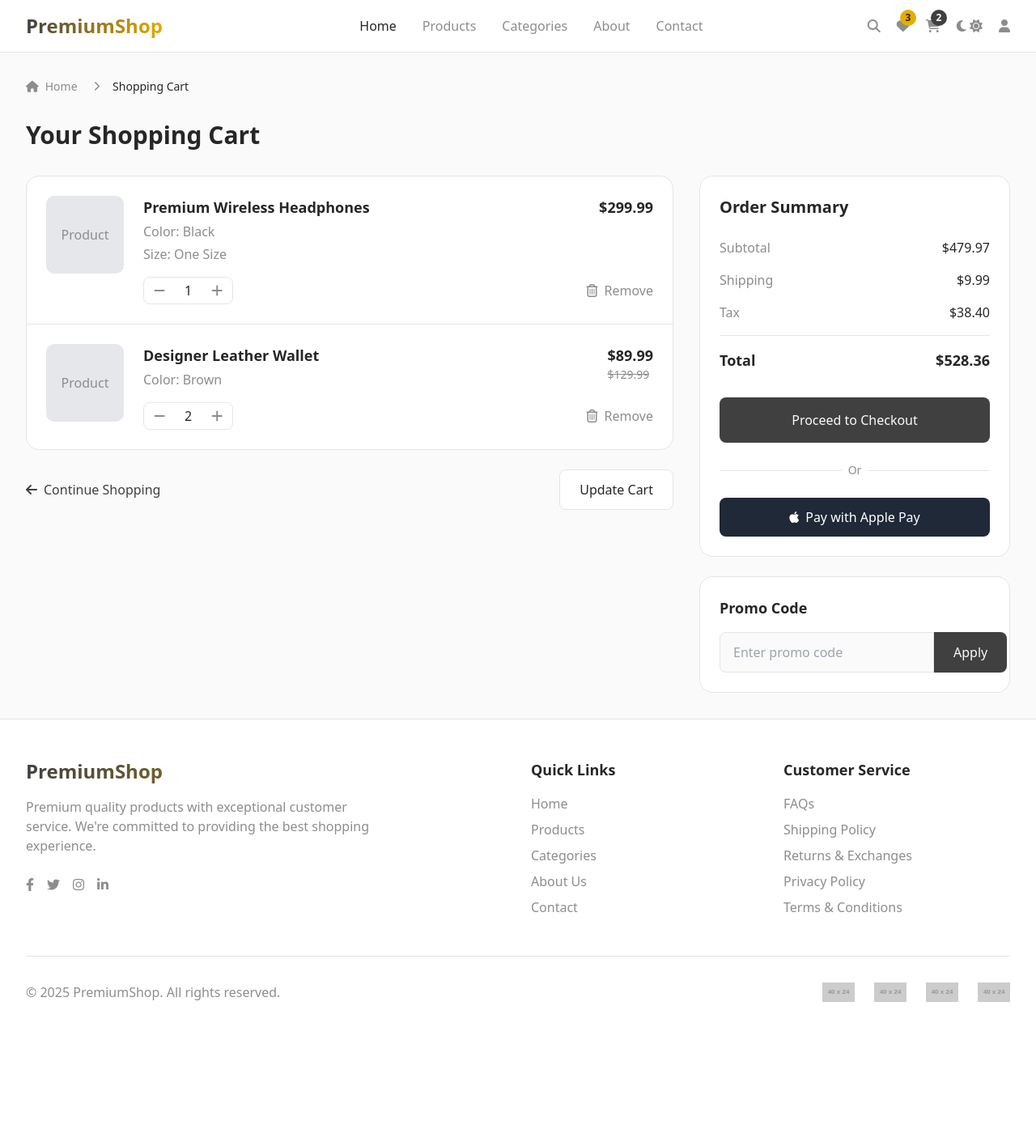
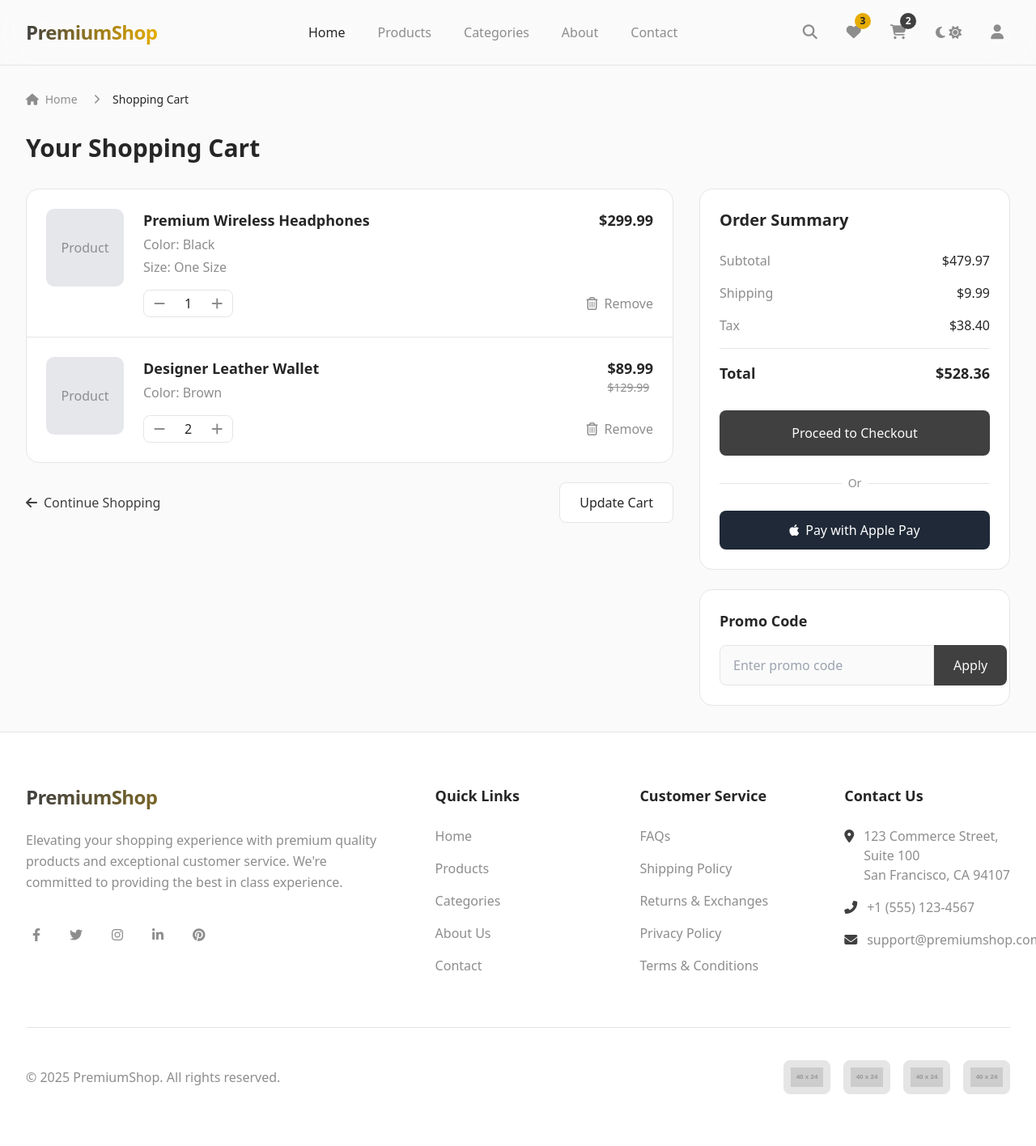
Before and after one commit to winstonmhango23/air-framework-tutorials, a Python web app: template templates/cart/cart_page.html in a window 1280 px wide. Shown: the whole page at 81% size. Before the commit the page ends 1238 px from the top, so only its background shows below. Run offline with Jinja, Linux system fonts and the light colour scheme; the template is opened without the code that fills it, so the values that code supplies are empty; grey boxes labelled with a size stand in for pictures from a placeholder-image service; some libraries are stand-ins or nearby versions.

Commit message:
updated the templates

```diff
--- a/static/css/output.css
+++ b/static/css/output.css
@@ -734,6 +734,18 @@
   top: 1rem;
 }
 
+.-bottom-1 {
+  bottom: -0.25rem;
+}
+
+.-right-1 {
+  right: -0.25rem;
+}
+
+.-top-1 {
+  top: -0.25rem;
+}
+
 .-z-10 {
   z-index: -10;
 }
@@ -877,6 +889,10 @@
   margin-top: 2rem;
 }
 
+.mt-3 {
+  margin-top: 0.75rem;
+}
+
 .block {
   display: block;
 }
@@ -977,6 +993,10 @@
   height: 100%;
 }
 
+.h-0\.5 {
+  height: 0.125rem;
+}
+
 .min-h-\[500px\] {
   min-height: 500px;
 }
@@ -1047,6 +1067,14 @@
 
 .w-full {
   width: 100%;
+}
+
+.w-0 {
+  width: 0px;
+}
+
+.w-20 {
+  width: 5rem;
 }
 
 .max-w-2xl {
@@ -1257,6 +1285,12 @@
   margin-bottom: calc(2rem * var(--tw-space-y-reverse));
 }
 
+.space-x-10 > :not([hidden]) ~ :not([hidden]) {
+  --tw-space-x-reverse: 0;
+  margin-right: calc(2.5rem * var(--tw-space-x-reverse));
+  margin-left: calc(2.5rem * calc(1 - var(--tw-space-x-reverse)));
+}
+
 .overflow-hidden {
   overflow: hidden;
 }
@@ -1600,6 +1634,10 @@
   padding-top: 2rem;
 }
 
+.pt-10 {
+  padding-top: 2.5rem;
+}
+
 .text-center {
   text-align: center;
 }
@@ -1809,6 +1847,18 @@
   backdrop-filter: var(--tw-backdrop-blur) var(--tw-backdrop-brightness) var(--tw-backdrop-contrast) var(--tw-backdrop-grayscale) var(--tw-backdrop-hue-rotate) var(--tw-backdrop-invert) var(--tw-backdrop-opacity) var(--tw-backdrop-saturate) var(--tw-backdrop-sepia);
 }
 
+.backdrop-blur-lg {
+  --tw-backdrop-blur: blur(16px);
+  -webkit-backdrop-filter: var(--tw-backdrop-blur) var(--tw-backdrop-brightness) var(--tw-backdrop-contrast) var(--tw-backdrop-grayscale) var(--tw-backdrop-hue-rotate) var(--tw-backdrop-invert) var(--tw-backdrop-opacity) var(--tw-backdrop-saturate) var(--tw-backdrop-sepia);
+  backdrop-filter: var(--tw-backdrop-blur) var(--tw-backdrop-brightness) var(--tw-backdrop-contrast) var(--tw-backdrop-grayscale) var(--tw-backdrop-hue-rotate) var(--tw-backdrop-invert) var(--tw-backdrop-opacity) var(--tw-backdrop-saturate) var(--tw-backdrop-sepia);
+}
+
+.backdrop-blur-xl {
+  --tw-backdrop-blur: blur(24px);
+  -webkit-backdrop-filter: var(--tw-backdrop-blur) var(--tw-backdrop-brightness) var(--tw-backdrop-contrast) var(--tw-backdrop-grayscale) var(--tw-backdrop-hue-rotate) var(--tw-backdrop-invert) var(--tw-backdrop-opacity) var(--tw-backdrop-saturate) var(--tw-backdrop-sepia);
+  backdrop-filter: var(--tw-backdrop-blur) var(--tw-backdrop-brightness) var(--tw-backdrop-contrast) var(--tw-backdrop-grayscale) var(--tw-backdrop-hue-rotate) var(--tw-backdrop-invert) var(--tw-backdrop-opacity) var(--tw-backdrop-saturate) var(--tw-backdrop-sepia);
+}
+
 .transition-all {
   transition-property: all;
   transition-timing-function: cubic-bezier(0.4, 0, 0.2, 1);
@@ -2028,6 +2078,11 @@
   border-bottom-width: 0px;
 }
 
+.hover\:-translate-y-2:hover {
+  --tw-translate-y: -0.5rem;
+  transform: translate(var(--tw-translate-x), var(--tw-translate-y)) rotate(var(--tw-rotate)) skewX(var(--tw-skew-x)) skewY(var(--tw-skew-y)) scaleX(var(--tw-scale-x)) scaleY(var(--tw-scale-y));
+}
+
 .hover\:-rotate-3:hover {
   --tw-rotate: -3deg;
   transform: translate(var(--tw-translate-x), var(--tw-translate-y)) rotate(var(--tw-rotate)) skewX(var(--tw-skew-x)) skewY(var(--tw-skew-y)) scaleX(var(--tw-scale-x)) scaleY(var(--tw-scale-y));
@@ -2166,6 +2221,10 @@
   opacity: 0.5;
 }
 
+.group:hover .group-hover\:w-full {
+  width: 100%;
+}
+
 .group:hover .group-hover\:translate-x-1 {
   --tw-translate-x: 0.25rem;
   transform: translate(var(--tw-translate-x), var(--tw-translate-y)) rotate(var(--tw-rotate)) skewX(var(--tw-skew-x)) skewY(var(--tw-skew-y)) scaleX(var(--tw-scale-x)) scaleY(var(--tw-scale-y));
@@ -2312,6 +2371,10 @@
     grid-template-columns: repeat(4, minmax(0, 1fr));
   }
 
+  .md\:grid-cols-5 {
+    grid-template-columns: repeat(5, minmax(0, 1fr));
+  }
+
   .md\:flex-row {
     flex-direction: row;
   }
@@ -2365,6 +2428,11 @@
     padding-bottom: 8rem;
   }
 
+  .md\:py-28 {
+    padding-top: 7rem;
+    padding-bottom: 7rem;
+  }
+
   .md\:pb-32 {
     padding-bottom: 8rem;
   }
--- a/templates/base.html
+++ b/templates/base.html
@@ -3,19 +3,17 @@
 <head>
     <meta charset="UTF-8">
     <meta name="viewport" content="width=device-width, initial-scale=1.0">
-    <title>{% block title %}Premium E-commerce{% endblock %}</title>
+    <title>{% block title %}PremiumShop - Elevate Your Style{% endblock %}</title>
 
     <!-- Tailwind CSS -->
-
     <link href="/static/css/style.css" rel="stylesheet">
     <link href="/static/css/output.css" rel="stylesheet">
     <link href="/static/css/custom.css" rel="stylesheet">
 
-
     <!-- Fonts -->
     <link rel="preconnect" href="https://fonts.googleapis.com">
     <link rel="preconnect" href="https://fonts.gstatic.com" crossorigin>
-    <link href="https://fonts.googleapis.com/css2?family=Inter:wght@300;400;500;600;700&display=swap" rel="stylesheet">
+    <link href="https://fonts.googleapis.com/css2?family=Inter:wght@300;400;500;600;700&family=Playfair+Display:wght@400;500;600;700&display=swap" rel="stylesheet">
 
     <!-- Icons -->
     <link rel="stylesheet" href="https://cdnjs.cloudflare.com/ajax/libs/font-awesome/6.4.0/css/all.min.css">
--- a/templates/partials/footer.html
+++ b/templates/partials/footer.html
@@ -1,61 +1,91 @@
 <!-- Footer Component -->
-<footer class="bg-card border-t border-border transition-colors duration-300">
-  <div class="max-w-7xl mx-auto py-12 px-4 sm:px-6 lg:px-8">
-    <div class="grid grid-cols-1 md:grid-cols-4 gap-8">
+<footer class="bg-card border-t border-border transition-all duration-300">
+  <div class="max-w-7xl mx-auto py-16 px-4 sm:px-6 lg:px-8">
+    <div class="grid grid-cols-1 md:grid-cols-5 gap-12">
       <!-- Company Info -->
       <div class="col-span-1 md:col-span-2">
-        <h3 class="text-2xl font-bold bg-gradient-to-r from-primary to-accent bg-clip-text text-transparent">PremiumShop</h3>
-        <p class="mt-4 text-muted-foreground max-w-md">
-          Premium quality products with exceptional customer service. We're committed to providing the best shopping experience.
+        <h3 class="text-2xl font-bold bg-gradient-to-r from-primary to-accent bg-clip-text text-transparent tracking-tight">PremiumShop</h3>
+        <p class="mt-6 text-muted-foreground leading-relaxed max-w-md">
+          Elevating your shopping experience with premium quality products and exceptional customer service. We're committed to providing the best in class experience.
         </p>
-        <div class="flex space-x-4 mt-6">
-          <a href="#" class="text-muted-foreground hover:text-foreground transition-colors duration-200">
+        <div class="flex space-x-5 mt-8">
+          <a href="#" class="text-muted-foreground hover:text-foreground transition-colors duration-300 p-2 rounded-full hover:bg-muted">
             <i class="fab fa-facebook-f"></i>
           </a>
-          <a href="#" class="text-muted-foreground hover:text-foreground transition-colors duration-200">
+          <a href="#" class="text-muted-foreground hover:text-foreground transition-colors duration-300 p-2 rounded-full hover:bg-muted">
             <i class="fab fa-twitter"></i>
           </a>
-          <a href="#" class="text-muted-foreground hover:text-foreground transition-colors duration-200">
+          <a href="#" class="text-muted-foreground hover:text-foreground transition-colors duration-300 p-2 rounded-full hover:bg-muted">
             <i class="fab fa-instagram"></i>
           </a>
-          <a href="#" class="text-muted-foreground hover:text-foreground transition-colors duration-200">
+          <a href="#" class="text-muted-foreground hover:text-foreground transition-colors duration-300 p-2 rounded-full hover:bg-muted">
             <i class="fab fa-linkedin-in"></i>
+          </a>
+          <a href="#" class="text-muted-foreground hover:text-foreground transition-colors duration-300 p-2 rounded-full hover:bg-muted">
+            <i class="fab fa-pinterest"></i>
           </a>
         </div>
       </div>
 
       <!-- Quick Links -->
       <div>
-        <h4 class="text-lg font-semibold text-foreground">Quick Links</h4>
-        <ul class="mt-4 space-y-2">
-          <li><a href="/" class="text-muted-foreground hover:text-foreground transition-colors duration-200">Home</a></li>
-          <li><a href="/products" class="text-muted-foreground hover:text-foreground transition-colors duration-200">Products</a></li>
-          <li><a href="/categories" class="text-muted-foreground hover:text-foreground transition-colors duration-200">Categories</a></li>
-          <li><a href="/about" class="text-muted-foreground hover:text-foreground transition-colors duration-200">About Us</a></li>
-          <li><a href="/contact" class="text-muted-foreground hover:text-foreground transition-colors duration-200">Contact</a></li>
+        <h4 class="text-lg font-semibold text-foreground mb-6">Quick Links</h4>
+        <ul class="space-y-4">
+          <li><a href="/home" class="text-muted-foreground hover:text-foreground transition-colors duration-300">Home</a></li>
+          <li><a href="/products" class="text-muted-foreground hover:text-foreground transition-colors duration-300">Products</a></li>
+          <li><a href="/categories" class="text-muted-foreground hover:text-foreground transition-colors duration-300">Categories</a></li>
+          <li><a href="/about" class="text-muted-foreground hover:text-foreground transition-colors duration-300">About Us</a></li>
+          <li><a href="/contact" class="text-muted-foreground hover:text-foreground transition-colors duration-300">Contact</a></li>
         </ul>
       </div>
 
       <!-- Customer Service -->
       <div>
-        <h4 class="text-lg font-semibold text-foreground">Customer Service</h4>
-        <ul class="mt-4 space-y-2">
-          <li><a href="/faq" class="text-muted-foreground hover:text-foreground transition-colors duration-200">FAQs</a></li>
-          <li><a href="/shipping" class="text-muted-foreground hover:text-foreground transition-colors duration-200">Shipping Policy</a></li>
-          <li><a href="/returns" class="text-muted-foreground hover:text-foreground transition-colors duration-200">Returns & Exchanges</a></li>
-          <li><a href="/privacy" class="text-muted-foreground hover:text-foreground transition-colors duration-200">Privacy Policy</a></li>
-          <li><a href="/terms" class="text-muted-foreground hover:text-foreground transition-colors duration-200">Terms & Conditions</a></li>
+        <h4 class="text-lg font-semibold text-foreground mb-6">Customer Service</h4>
+        <ul class="space-y-4">
+          <li><a href="/faq" class="text-muted-foreground hover:text-foreground transition-colors duration-300">FAQs</a></li>
+          <li><a href="/shipping" class="text-muted-foreground hover:text-foreground transition-colors duration-300">Shipping Policy</a></li>
+          <li><a href="/returns" class="text-muted-foreground hover:text-foreground transition-colors duration-300">Returns & Exchanges</a></li>
+          <li><a href="/privacy" class="text-muted-foreground hover:text-foreground transition-colors duration-300">Privacy Policy</a></li>
+          <li><a href="/terms" class="text-muted-foreground hover:text-foreground transition-colors duration-300">Terms & Conditions</a></li>
+        </ul>
+      </div>
+
+      <!-- Contact Info -->
+      <div>
+        <h4 class="text-lg font-semibold text-foreground mb-6">Contact Us</h4>
+        <ul class="space-y-4 text-muted-foreground">
+          <li class="flex items-start">
+            <i class="fas fa-map-marker-alt mt-1 mr-3 text-primary"></i>
+            <span>123 Commerce Street, Suite 100<br>San Francisco, CA 94107</span>
+          </li>
+          <li class="flex items-center">
+            <i class="fas fa-phone-alt mr-3 text-primary"></i>
+            <span>+1 (555) 123-4567</span>
+          </li>
+          <li class="flex items-center">
+            <i class="fas fa-envelope mr-3 text-primary"></i>
+            <span>support@premiumshop.com</span>
+          </li>
         </ul>
       </div>
     </div>
 
-    <div class="mt-12 pt-8 border-t border-border flex flex-col md:flex-row justify-between items-center">
+    <div class="mt-16 pt-10 border-t border-border flex flex-col md:flex-row justify-between items-center">
       <p class="text-muted-foreground">© 2025 PremiumShop. All rights reserved.</p>
-      <div class="mt-4 md:mt-0 flex space-x-6">
-        <img src="https://placehold.co/40x24" alt="Visa" class="h-6">
-        <img src="https://placehold.co/40x24" alt="Mastercard" class="h-6">
-        <img src="https://placehold.co/40x24" alt="PayPal" class="h-6">
-        <img src="https://placehold.co/40x24" alt="Apple Pay" class="h-6">
+      <div class="mt-6 md:mt-0 flex space-x-4">
+        <div class="bg-muted border border-border rounded-lg p-2">
+          <img src="https://placehold.co/40x24" alt="Visa" class="h-6">
+        </div>
+        <div class="bg-muted border border-border rounded-lg p-2">
+          <img src="https://placehold.co/40x24" alt="Mastercard" class="h-6">
+        </div>
+        <div class="bg-muted border border-border rounded-lg p-2">
+          <img src="https://placehold.co/40x24" alt="PayPal" class="h-6">
+        </div>
+        <div class="bg-muted border border-border rounded-lg p-2">
+          <img src="https://placehold.co/40x24" alt="Apple Pay" class="h-6">
+        </div>
       </div>
     </div>
   </div>
--- a/templates/partials/navigation.html
+++ b/templates/partials/navigation.html
@@ -1,59 +1,74 @@
 <!-- Navigation Component -->
-<nav class="bg-card border-b border-border backdrop-blur-md bg-background/95 sticky top-0 z-50 transition-colors duration-300">
+<nav class="bg-card/80 border-b border-border backdrop-blur-xl sticky top-0 z-50 transition-all duration-300">
   <div class="max-w-7xl mx-auto px-4 sm:px-6 lg:px-8">
-    <div class="flex items-center justify-between h-16">
+    <div class="flex items-center justify-between h-20">
       <!-- Logo -->
       <div class="flex-shrink-0 flex items-center">
-        <a href="/" class="text-2xl font-bold bg-gradient-to-r from-primary to-accent bg-clip-text text-transparent">
+        <a href="/home" class="text-2xl font-bold tracking-tight bg-gradient-to-r from-primary to-accent bg-clip-text text-transparent">
           PremiumShop
         </a>
       </div>
 
       <!-- Desktop Navigation -->
       <div class="hidden md:block">
-        <div class="ml-10 flex items-baseline space-x-8">
-          <a href="/" class="text-foreground hover:text-primary transition-colors duration-200 font-medium">Home</a>
-          <a href="/products" class="text-muted-foreground hover:text-primary transition-colors duration-200 font-medium">Products</a>
-          <a href="/categories" class="text-muted-foreground hover:text-primary transition-colors duration-200 font-medium">Categories</a>
-          <a href="/about" class="text-muted-foreground hover:text-primary transition-colors duration-200 font-medium">About</a>
-          <a href="/contact" class="text-muted-foreground hover:text-primary transition-colors duration-200 font-medium">Contact</a>
+        <div class="ml-10 flex items-center space-x-10">
+          <a href="/home" class="text-foreground hover:text-primary transition-colors duration-300 font-medium relative group">
+            Home
+            <span class="absolute -bottom-1 left-0 w-0 h-0.5 bg-primary transition-all duration-300 group-hover:w-full"></span>
+          </a>
+          <a href="/products" class="text-muted-foreground hover:text-primary transition-colors duration-300 font-medium relative group">
+            Products
+            <span class="absolute -bottom-1 left-0 w-0 h-0.5 bg-primary transition-all duration-300 group-hover:w-full"></span>
+          </a>
+          <a href="/categories" class="text-muted-foreground hover:text-primary transition-colors duration-300 font-medium relative group">
+            Categories
+            <span class="absolute -bottom-1 left-0 w-0 h-0.5 bg-primary transition-all duration-300 group-hover:w-full"></span>
+          </a>
+          <a href="/about" class="text-muted-foreground hover:text-primary transition-colors duration-300 font-medium relative group">
+            About
+            <span class="absolute -bottom-1 left-0 w-0 h-0.5 bg-primary transition-all duration-300 group-hover:w-full"></span>
+          </a>
+          <a href="/contact" class="text-muted-foreground hover:text-primary transition-colors duration-300 font-medium relative group">
+            Contact
+            <span class="absolute -bottom-1 left-0 w-0 h-0.5 bg-primary transition-all duration-300 group-hover:w-full"></span>
+          </a>
         </div>
       </div>
 
       <!-- Right side icons -->
       <div class="flex items-center space-x-5">
         <!-- Search -->
-        <button class="text-muted-foreground hover:text-foreground transition-colors duration-200">
-          <i class="fas fa-search"></i>
+        <button class="text-muted-foreground hover:text-foreground transition-colors duration-300 p-2 rounded-full hover:bg-muted">
+          <i class="fas fa-search text-lg"></i>
         </button>
 
         <!-- Wishlist -->
-        <button class="text-muted-foreground hover:text-foreground transition-colors duration-200 relative">
-          <i class="fas fa-heart"></i>
-          <span class="absolute -top-2 -right-2 bg-accent text-accent-foreground text-xs rounded-full h-5 w-5 flex items-center justify-center font-bold">3</span>
+        <button class="text-muted-foreground hover:text-foreground transition-colors duration-300 p-2 rounded-full hover:bg-muted relative">
+          <i class="fas fa-heart text-lg"></i>
+          <span class="absolute -top-1 -right-1 bg-accent text-accent-foreground text-xs rounded-full h-5 w-5 flex items-center justify-center font-bold">3</span>
         </button>
 
         <!-- Cart -->
-        <button class="text-muted-foreground hover:text-foreground transition-colors duration-200 relative">
-          <i class="fas fa-shopping-cart"></i>
-          <span class="absolute -top-2 -right-2 bg-primary text-primary-foreground text-xs rounded-full h-5 w-5 flex items-center justify-center font-bold">2</span>
+        <button class="text-muted-foreground hover:text-foreground transition-colors duration-300 p-2 rounded-full hover:bg-muted relative">
+          <i class="fas fa-shopping-cart text-lg"></i>
+          <span class="absolute -top-1 -right-1 bg-primary text-primary-foreground text-xs rounded-full h-5 w-5 flex items-center justify-center font-bold">2</span>
         </button>
 
         <!-- Dark mode toggle -->
-        <button onclick="toggleDarkMode()" class="text-muted-foreground hover:text-foreground transition-colors duration-200" aria-label="Toggle dark mode">
+        <button onclick="toggleDarkMode()" class="text-muted-foreground hover:text-foreground transition-colors duration-300 p-2 rounded-full hover:bg-muted" aria-label="Toggle dark mode">
           <i class="fas fa-moon dark:hidden"></i>
           <i class="fas fa-sun hidden dark:block"></i>
         </button>
 
         <!-- User -->
-        <button class="text-muted-foreground hover:text-foreground transition-colors duration-200">
-          <i class="fas fa-user"></i>
+        <button class="text-muted-foreground hover:text-foreground transition-colors duration-300 p-2 rounded-full hover:bg-muted">
+          <i class="fas fa-user text-lg"></i>
         </button>
       </div>
 
       <!-- Mobile menu button -->
       <div class="md:hidden flex items-center">
-        <button id="mobile-menu-button" class="text-muted-foreground hover:text-foreground transition-colors duration-200">
+        <button id="mobile-menu-button" class="text-muted-foreground hover:text-foreground transition-colors duration-300 p-2 rounded-full hover:bg-muted">
           <i class="fas fa-bars text-xl"></i>
         </button>
       </div>
@@ -62,12 +77,12 @@
 
   <!-- Mobile menu -->
   <div id="mobile-menu" class="md:hidden hidden">
-    <div class="px-2 pt-2 pb-3 space-y-1 sm:px-3 bg-card border-t border-border">
-      <a href="/" class="block px-3 py-2 rounded-md text-base font-medium text-foreground">Home</a>
-      <a href="/products" class="block px-3 py-2 rounded-md text-base font-medium text-muted-foreground hover:text-foreground">Products</a>
-      <a href="/categories" class="block px-3 py-2 rounded-md text-base font-medium text-muted-foreground hover:text-foreground">Categories</a>
-      <a href="/about" class="block px-3 py-2 rounded-md text-base font-medium text-muted-foreground hover:text-foreground">About</a>
-      <a href="/contact" class="block px-3 py-2 rounded-md text-base font-medium text-muted-foreground hover:text-foreground">Contact</a>
+    <div class="px-2 pt-2 pb-3 space-y-1 sm:px-3 bg-card/90 backdrop-blur-lg border-t border-border">
+      <a href="/home" class="block px-3 py-3 rounded-md text-base font-medium text-foreground hover:bg-muted">Home</a>
+      <a href="/products" class="block px-3 py-3 rounded-md text-base font-medium text-muted-foreground hover:text-foreground hover:bg-muted">Products</a>
+      <a href="/categories" class="block px-3 py-3 rounded-md text-base font-medium text-muted-foreground hover:text-foreground hover:bg-muted">Categories</a>
+      <a href="/about" class="block px-3 py-3 rounded-md text-base font-medium text-muted-foreground hover:text-foreground hover:bg-muted">About</a>
+      <a href="/contact" class="block px-3 py-3 rounded-md text-base font-medium text-muted-foreground hover:text-foreground hover:bg-muted">Contact</a>
     </div>
   </div>
 </nav>
```
Also changed, not shown: templates/blocks/homepage_blocks/featured_categories.html (+42 -42 lines).
